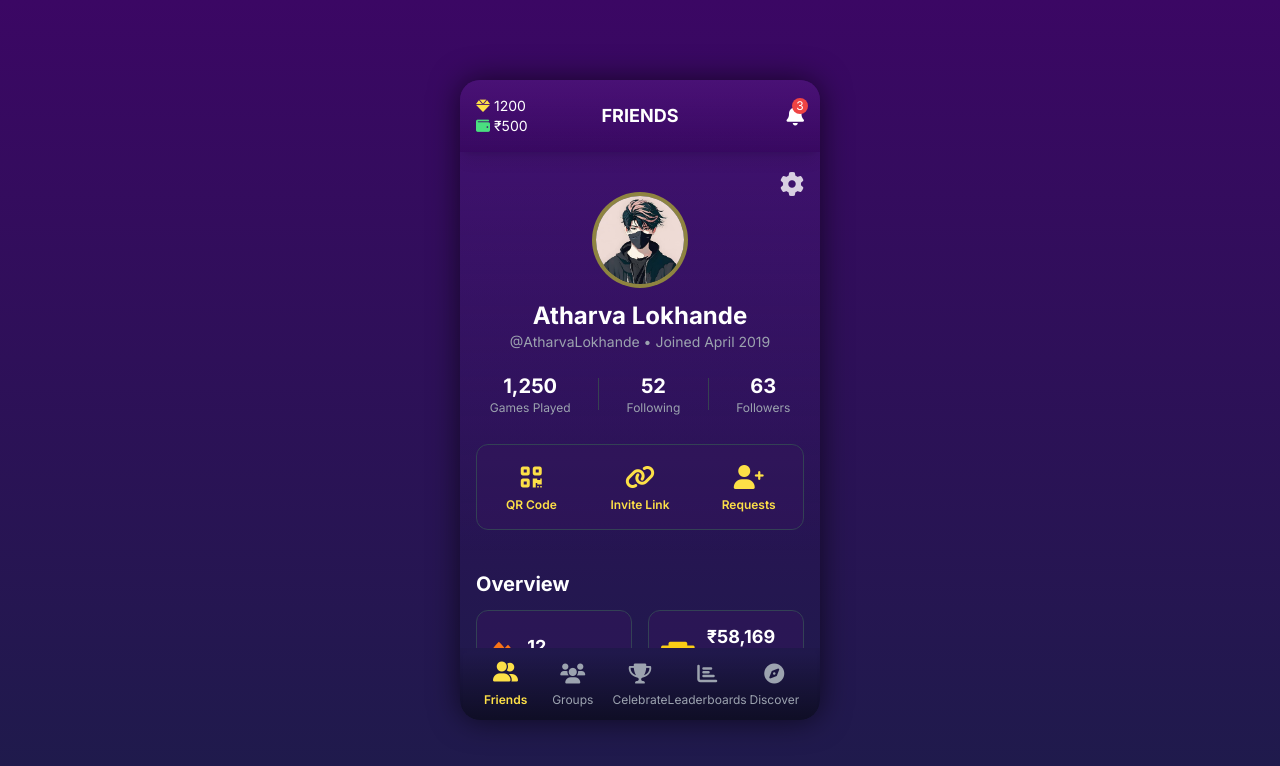
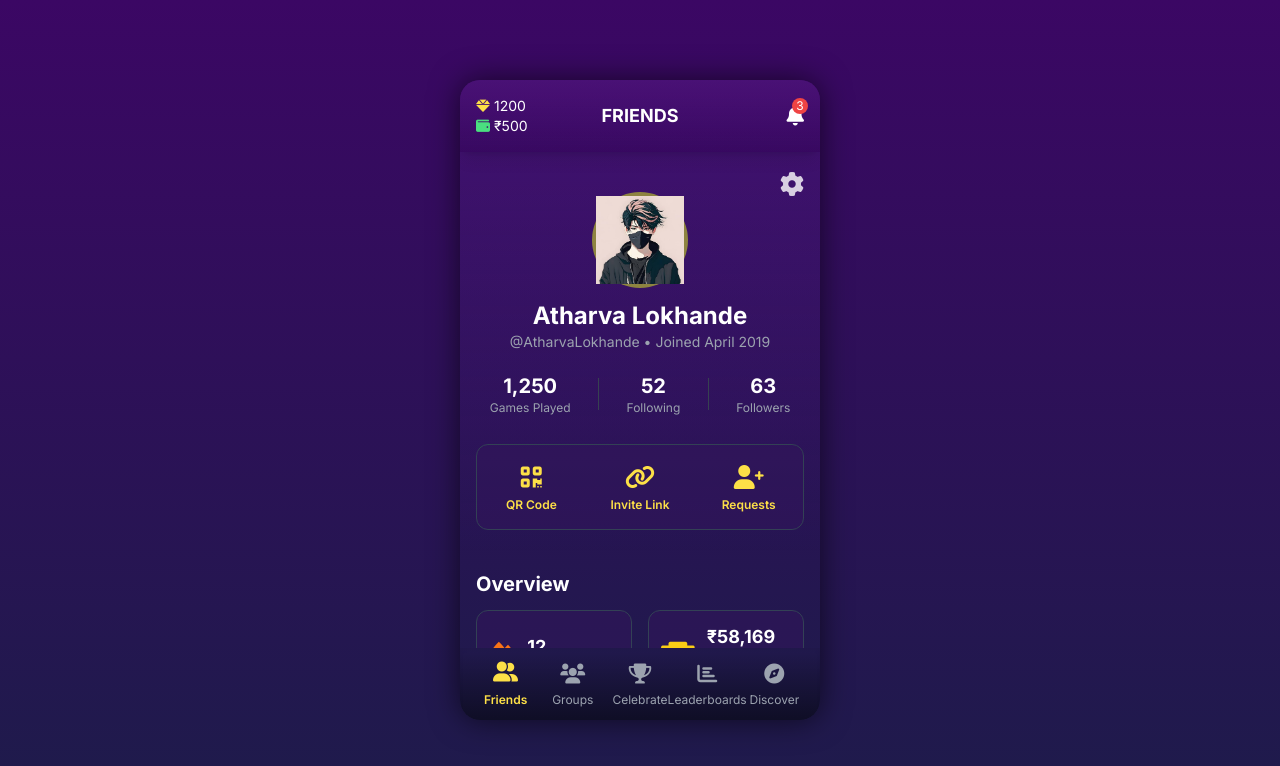
Before and after one commit to Aljainm/Winzo_community2.0, a plain HTML site: page index.html in a window 1280 px wide. Drawn offline with nearby package versions, Linux system fonts and the light colour scheme.

Commit message:
index.html

```diff
--- a/index.html
+++ b/index.html
@@ -192,7 +192,7 @@
                     <div class="absolute top-4 right-4 z-10"><button class="text-white/80 hover:text-white transition-colors"><i class="fas fa-cog text-2xl"></i></button></div>
                     <div class="flex flex-col items-center p-4 pt-10 text-center">
                         <div class="w-24 h-24 rounded-full mb-3 border-4 border-yellow-300/50 bg-slate-800">
-                             <img src="https://github.com/Aljainm/Winzo_community2.0/blob/main/profile.jpg?raw=true" alt="User Profile" class="w-full h-full object-cover rounded-full">
+                             <img src="https://github.com/Aljainm/Winzo_community2.0/blob/main/profile2.jpg?raw=true">
                         </div>
                         <h2 class="text-2xl font-bold">Atharva Lokhande</h2>
                         <p class="text-gray-400 text-sm">@AtharvaLokhande • Joined April 2019</p>
```
